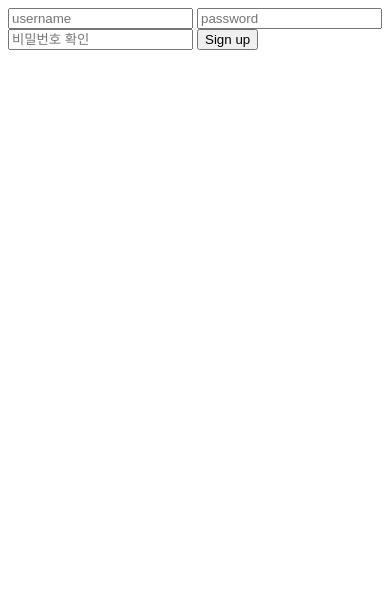
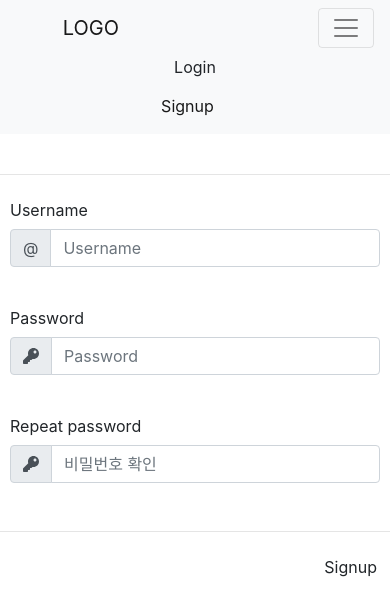
Before and after one commit to skyil7/Moment, a Django app: template main/templates/signup.html in a window 390 px wide. Shown: the top 616 px of the page. Run offline with Django 3.2, Linux system fonts and the light colour scheme; the template is opened without the code that fills it, so the values that code supplies are empty; some libraries are stand-ins or nearby versions.

Commit message:
날아간 코드 복구

```diff
--- a/main/templates/signup.html
+++ b/main/templates/signup.html
@@ -3,14 +3,77 @@
 <head>
     <meta charset="UTF-8">
     <title>가입하기</title>
+    {% include 'default.html' %}
+
 </head>
 <body>
-<form method="POST" action="{% url 'signupProc' %}">
-{% csrf_token %}
-<input type="text" name="username" class="form-control" placeholder="username">
-<input type="password" name="password" class="form-control" placeholder="password">
-<input type="password" name="confpass" class="form-control" placeholder="비밀번호 확인">
-<input type="submit" value="Sign up" class="btn float-right login_btn">
-</form>
+        <nav class="navbar navbar-expand-lg navbar-light bg-light">
+                <a class="navbar-brand col-8 mx-auto" href="/">LOGO</a>
+                <button class="navbar-toggler" type="button" data-toggle="collapse" data-target="#navbarNavAltMarkup" aria-controls="navbarNavAltMarkup" aria-expanded="false" aria-label="Toggle navigation">
+                  <span class="navbar-toggler-icon"></span>
+                </button>
+                <ul class="navbar-nav mx-auto">
+                     {% if user.is_authenticated %}
+                     <li class="nav-item"><a href="#" class="nav-link text-info" >Welcome, {{user.get_username}}</a></li>
+                     <li class="nav-item">
+                         <a href="{% url 'logout' %}" class="nav-link active">Logout</a></li>
+                     {% else %}
+                     <li class="nav-item"><button type="button" class="btn btn-none" data-toggle="modal" data-target="#exampleModal" data-whatever="@mdo">Login</button></li>
+
+                     <li class="nav-item"><a href="{% url 'signup' %}" class="nav-link active">Signup</a></li>
+                     {% endif %}
+                </ul>
+             </nav>
+             <div class="row">
+                    <div class="col-md-3"></div>
+                    <div class="col-md-6 panel panel-default">
+                        <br>
+                        <hr>
+                        <form method="POST" action="{% url 'signupProc' %}">
+                            {% csrf_token %}
+                           <div class="form-row">
+                               <div class="input-group mb-3">
+                                    <label for="username" class="col-sm-3 col-form-label">Username</label>
+                                    <div class="form-group col-md-4">
+                                        <div class="input-group mr-sm-2">
+                                            <div class="input-group-prepend">
+                                                <div class="input-group-text">@</div>
+                                            </div>
+                                            <input type="text" class="form-control" placeholder="Username" aria-label="Username" aria-describedby="basic-addon1" name="username"required id="username">
+                                        </div>
+                                    </div>
+                               </div>
+                                <div class="input-group mb-3">
+                                        <label for="password" class="col-sm-3 col-form-label">Password</label>
+                                        <div class="form-group col-md-6">
+                                            <div class="input-group mr-sm-2">
+                                                <div class="input-group-prepend">
+                                                    <div class="input-group-text"><i class="fas fa-key"></i></div>
+                                                </div>
+                                                <input type="password"  class="form-control" name="password" required placeholder="Password" id="password">
+                                            </div>
+                                        </div>
+                                </div>
+                                <div class="input-group mb-3">
+                                        <label for="confpass" class="col-sm-3 col-form-label">Repeat password</label>
+                                        <div class="form-group col-md-6">
+                                            <div class="input-group mr-sm-2">
+                                                <div class="input-group-prepend">
+                                                    <div class="input-group-text"><i class="fas fa-key"></i></div>
+                                                </div>
+                                                <input type="password" name="confpass" class="form-control" required id="confpass" placeholder="비밀번호 확인">
+                                            </div>
+                                        </div>
+                                </div>
+
+
+
+                          </div>
+                            <hr>
+                            <input type="submit" value="Signup" class="btn float-right login_btn">
+                        </form>
+                    </div>
+                    <div class="col-md-3"></div>
+                </div>
 </body>
 </html>
```
